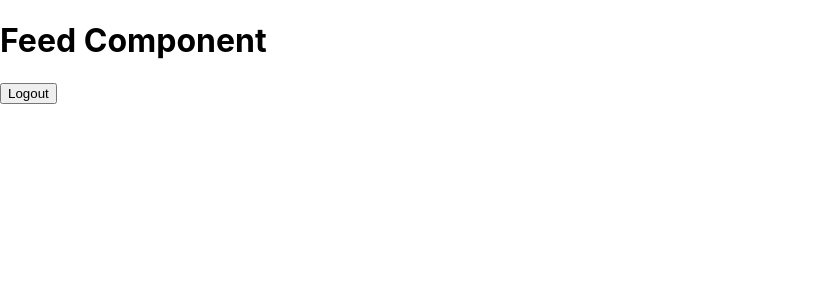
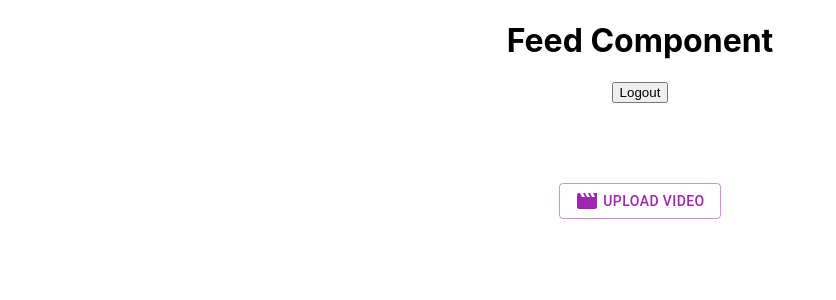
Before and after one commit to nakulsingh1289/dev, a React (Create React App) app: page / in a window 1280 px wide. Shown: the top 300 px of the page, without its empty margins (0-836 px from the left). Built offline with nearby package versions, Linux system fonts and the light colour scheme; no server answers; the database is empty; sample sign-in values are in the browser's storage.

Commit message:
Added third video code

```diff
--- a/package.json
+++ b/package.json
@@ -17,6 +17,7 @@
     "react-dom": "^18.2.0",
     "react-router-dom": "^6.3.0",
     "react-scripts": "5.0.1",
+    "uuid": "^8.3.2",
     "web-vitals": "^2.1.4"
   },
   "scripts": {
--- a/src/Components/Feed.js
+++ b/src/Components/Feed.js
@@ -1,13 +1,33 @@
-import React, { useContext } from "react";
+import React, { useContext, useEffect, useState } from "react";
 
 import { AuthContext } from "../context/AuthContext";
+import UploadFile from "./UploadFile";
+import { database } from "../firebase";
 
 export default function Feed() {
-  const { logout } = useContext(AuthContext);
+  const { user, logout } = useContext(AuthContext);
+  const [userData, setUserData] = useState({});
+  useEffect(() => {
+    const unSub = database.users.doc(user.uid).onSnapshot((snapshot) => {
+      setUserData(snapshot.data());
+    });
+    return () => {
+      unSub();
+    };
+  }, [user]);
+
   return (
-    <div>
+    <div
+      style={{
+        display: "flex",
+        justifyContent: "center",
+        alignItems: "center",
+        flexDirection: "column",
+      }}
+    >
       <h1>Feed Component</h1>
       <button onClick={logout}>Logout</button>
+      <UploadFile user={userData} />
     </div>
   );
 }
--- /dev/null
+++ b/src/Components/UploadFile.js
@@ -0,0 +1,117 @@
+import React, { useState } from "react";
+import { database, storage } from "../firebase";
+
+import Alert from "@mui/material/Alert";
+import Button from "@mui/material/Button";
+import LinearProgress from "@mui/material/LinearProgress";
+import MovieIcon from "@material-ui/icons/Movie";
+import { v4 as uuidv4 } from "uuid";
+
+export default function UploadFile(props) {
+  const [error, setError] = useState("");
+  const [loading, setLoading] = useState(false);
+
+  const handleChange = (file) => {
+    if (file == null) {
+      setError("Please select a file first");
+      setTimeout(() => {
+        setError("");
+      }, 3000);
+      return;
+    }
+    if (file.size / (1024 * 1024) > 100) {
+      setError("Video cannot be larger than 100 mb");
+      setTimeout(() => {
+        setError("");
+      }, 3000);
+      return;
+    }
+
+    const uid = uuidv4();
+    setLoading(true);
+
+    const uploadTask = storage.ref(`posts/${uid}/${file.name}`).put(file);
+
+    uploadTask.on("state_change", next_fn, error_fn, complete_fn);
+    function next_fn(snapshot) {
+      let progress = (snapshot.bytesTransferred / snapshot.totalBytes) * 100;
+      console.log(`Upload is ${progress} done.`);
+    }
+    function error_fn(error) {
+      setError(error);
+      setTimeout(() => {
+        setError("");
+      }, 3000);
+      setLoading(false);
+      return;
+    }
+
+    function complete_fn() {
+      uploadTask.snapshot.ref.getDownloadURL().then((url) => {
+        console.log(url);
+        let obj = {
+          likes: [],
+          comments: [],
+          pId: uid,
+          pUrl: url,
+          uName: props.user.fullName,
+          uProfile: props.user.profileUrl,
+          userId: props.user.userId,
+          createdAt: database.getTimeStamp(),
+        };
+        database.posts
+          .add(obj)
+          .then(async (ref) => {
+            let res = await database.users.doc(props.user.userId).update({
+              postIds:
+                props.user.postIds != null
+                  ? [...props.user.postIds, ref.id]
+                  : [ref.id],
+            });
+            console.log(res);
+          })
+          .then(() => {
+            setLoading(false);
+          })
+          .catch((err) => {
+            setError(err);
+            setTimeout(() => {
+              setError("");
+            }, 2000);
+            setLoading(false);
+          });
+      });
+    }
+  };
+  return (
+    <div style={{ marginTop: "5rem", marginBottom: "1rem" }}>
+      {error !== "" ? (
+        <Alert severity="error">{error}</Alert>
+      ) : (
+        <>
+          <input
+            type="file"
+            accept="video/*"
+            onChange={(e) => handleChange(e.target.files[0])}
+            id="upload-input"
+            style={{ display: "none" }}
+          />
+          <label htmlFor="upload-input">
+            <Button
+              variant="outlined"
+              color="secondary"
+              component="span"
+              disabled={loading}
+            >
+              <MovieIcon />
+              &nbsp;Upload Video
+            </Button>
+          </label>
+          {loading && (
+            <LinearProgress color="secondary" style={{ marginTop: "3%" }} />
+          )}
+        </>
+      )}
+    </div>
+  );
+}
--- a/src/firebase.js
+++ b/src/firebase.js
@@ -21,6 +21,7 @@ const firestore = firebase.firestore();
 
 export const database = {
   users: firestore.collection("users"),
+  posts: firestore.collection("posts"),
   getTimeStamp: firebase.firestore.FieldValue.serverTimestamp,
 };
 
```
Also changed, not shown: 1 other file (tests, documents, lock files or other folders).
